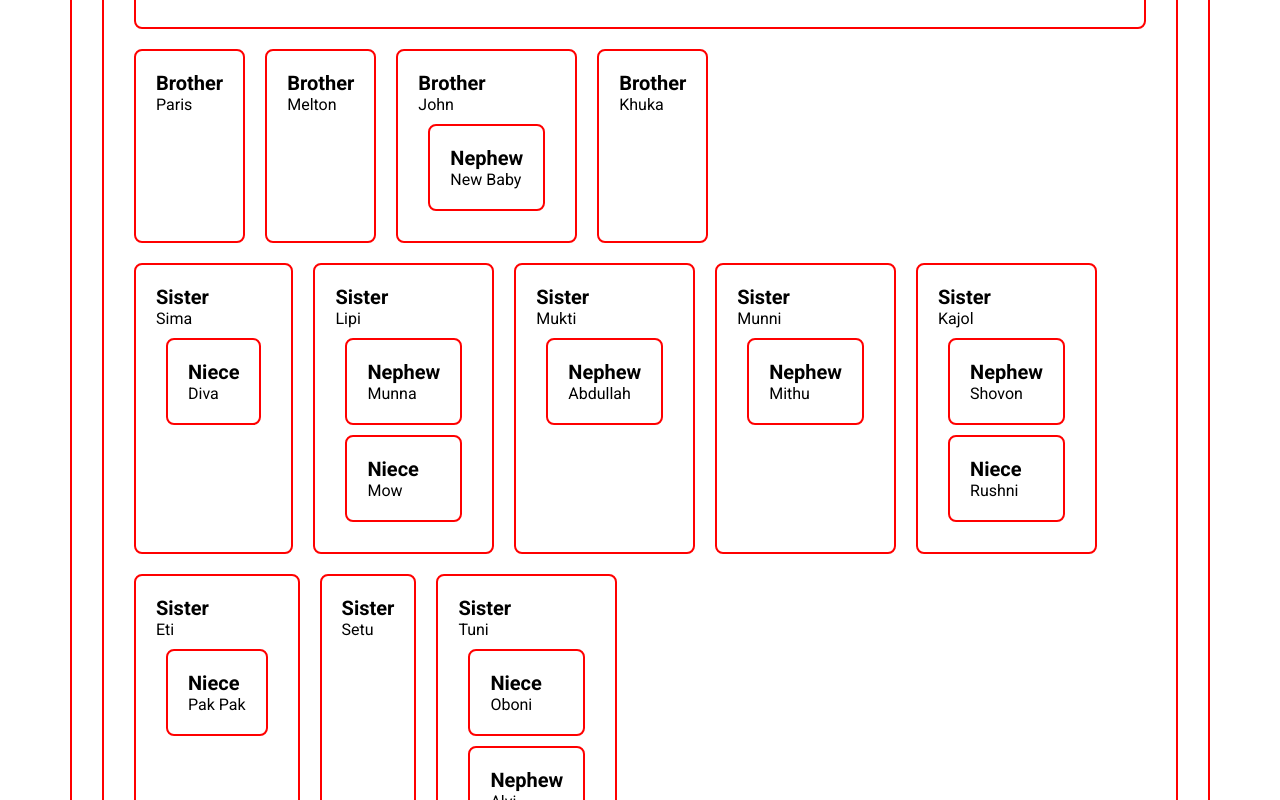
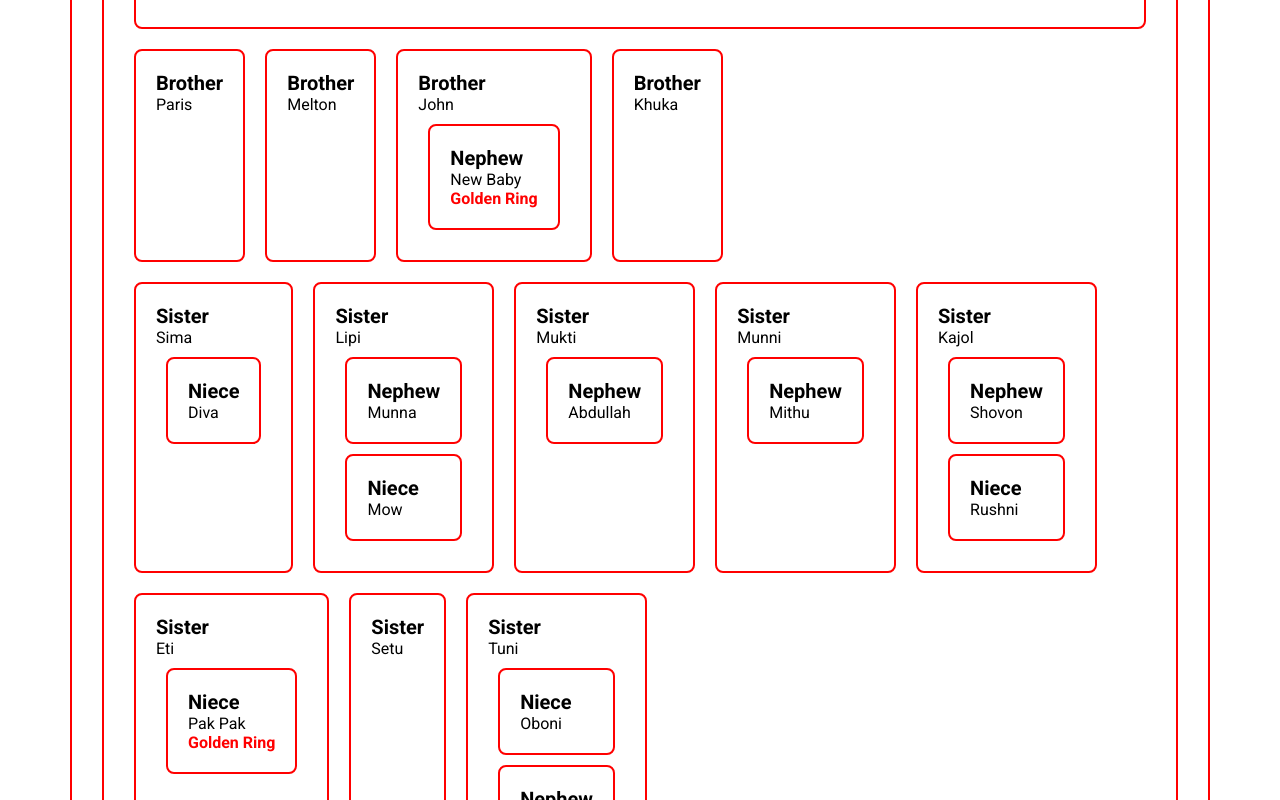
Before and after one commit to naimurcse/react-tshirt-shop, a React (Vite) app: page /grandpa in a window 1280 px wide. Shown: the part 320-1120 px from the top of the page. Built offline with nearby package versions, Linux system fonts and the light colour scheme.

Commit message:
received context and displayed according to condition

```diff
--- a/src/component/Nephew/Nephew.jsx
+++ b/src/component/Nephew/Nephew.jsx
@@ -1,8 +1,17 @@
+import { useContext } from "react";
+import { RingContext } from "../Grandpa/Grandpa";
+
 const Nephew = ({ children }) => {
+   const newRing = useContext(RingContext);
    return (
       <div className="area">
          <h3>Nephew</h3>
          <p>{children}</p>
+         {children === "New Baby" && (
+            <p className="text-red">
+               <strong>{newRing}</strong>
+            </p>
+         )}
       </div>
    );
 };
--- a/src/component/Niece/Niece.jsx
+++ b/src/component/Niece/Niece.jsx
@@ -1,10 +1,17 @@
-import React from "react";
+import React, { useContext } from "react";
+import { RingContext } from "../Grandpa/Grandpa";
 
 const Niece = ({ children }) => {
+   const angtiKoti = useContext(RingContext);
    return (
       <div className="area">
          <h3>Niece</h3>
          <p>{children}</p>
+         {children === "Pak Pak" && (
+            <p className="text-red">
+               <strong>{angtiKoti}</strong>
+            </p>
+         )}
       </div>
    );
 };
--- a/src/index.css
+++ b/src/index.css
@@ -54,3 +54,7 @@ body {
    display: flex;
    flex-wrap: wrap;
 }
+
+.text-red {
+   color: red;
+}
```
